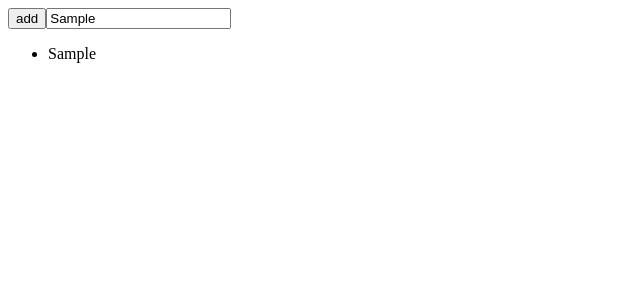
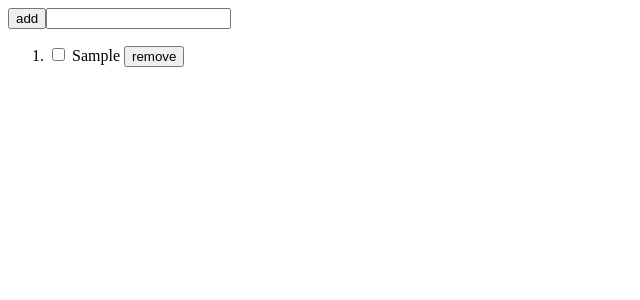
Before and after one commit to kbtaniguchi/todo-app-2025, a Nuxt app: page / in a window 1280 px wide. Both pictures are taken after typing "Sample" into the empty fields and a click on the button "add". Shown: the top 300 px of the page, without its empty margins (0-640 px from the left). Built offline with nearby package versions, Linux system fonts and the light colour scheme.

Commit message:
チェックボックスをつける + removeボタンをつける

```diff
--- a/app.vue
+++ b/app.vue
@@ -5,19 +5,32 @@
       add
     </button>
     <input type="text" v-model="input" />
-    <ul>
-      <li v-for="item in list" :key="item">
-        {{ item }}
+    <ol>
+      <li v-for="item in list" :key="item.index">
+        <input type="checkbox" v-model="item.isChecked" />
+        {{ item.title }}
+        <button @click="remove(item.index)">remove</button>
       </li>
-    </ul>
+    </ol>
   </div>
 </template>
 
 <script lang="ts" setup>
 const input = ref<string>('')
-const list = ref<string[]>([])
+
+type Task = {
+  isChecked: boolean,
+  title: string,
+  index: number
+}
+const list = ref<Task[]>([])
 
 const add = () => {
-  list.value.push(input.value)
+  list.value.push({ isChecked: false, title: input.value, index: list.value.length })
+  input.value = ''
+}
+
+const remove = (index: number) => {
+  list.value.splice(index, 1)
 }
 </script>
```
